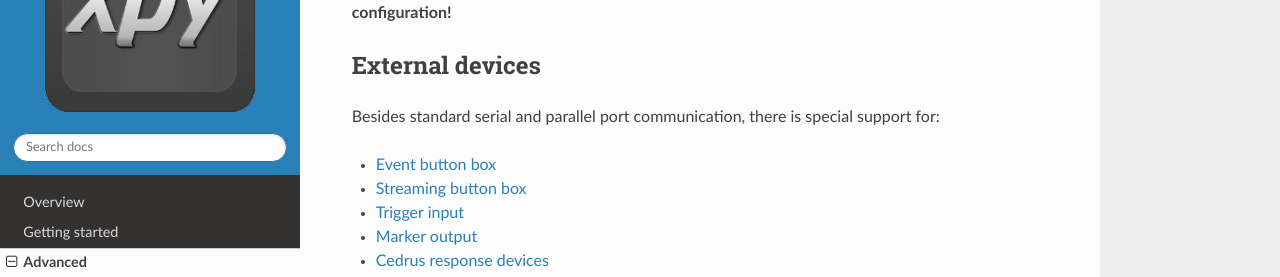
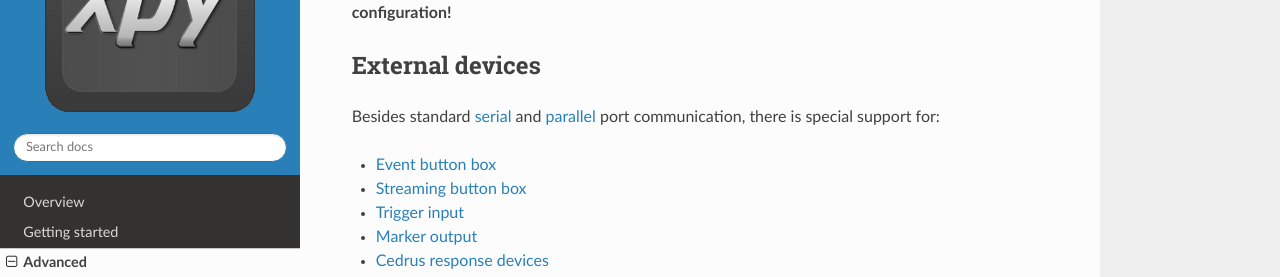
Before and after one commit to expyriment/expyriment, a Sphinx documentation site: the page built from documentation/sphinx/Hardware.rst, in a window 1280 px wide and 900 px high, scrolled down 595 px. Shown: the part 151-428 px from the top of the window. Built offline with Sphinx 7.4.7 and the Read the Docs theme 2.0.0, drawn with Linux system fonts in a browser that asks for light colours; pages that are not in the unit, such as notebooks, are missing from menus; part of the change alters nothing that is shown.

```diff
--- a/documentation/sphinx/Hardware.rst
+++ b/documentation/sphinx/Hardware.rst
@@ -30,8 +30,8 @@ performance of your specific configuration!**
 External devices
 ----------------
 
-Besides standard serial and parallel port communication, there is special
-support for:
+Besides standard `serial <expyriment.io.SerialPort>`_ and `parallel <expyriment.io.ParallelPort>`_ port communication,
+there is special support for:
 
 * `Event button box`_
 * `Streaming button box`_
```
